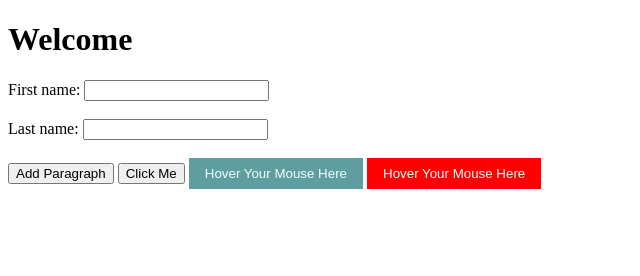
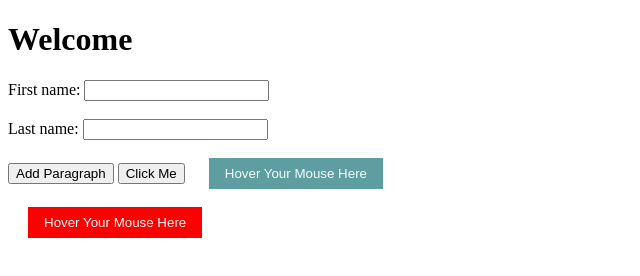
Before and after one commit to UtsavBajracharya/JS-Activity, a plain HTML site: page A1/index.html in a window 1280 px wide. Both pictures are taken after a click on the button "Hover Your Mouse Here". Shown: the whole page, without its empty margins (0-640 px from the left). Drawn offline with Linux system fonts and the light colour scheme.

Commit message:
change function method update variable and styles

```diff
--- a/A1/index.html
+++ b/A1/index.html
@@ -9,9 +9,9 @@
   <body>
     <h1>Welcome</h1>
     <label for="firstname">First name:</label>
-    <input type="text" id="firstname" name="firstname" /><br /><br />
+    <input type="text" id="firstname" name="firstname"/><br><br>
     <label for="lastname">Last name:</label>
-    <input type="text" id="lastname" name="lastname" /><br /><br />
+    <input type="text" id="lastname" name="lastname"/><br><br>
 
     <!-- Button to trigger the event -->
     <button id="addBtn">Add Paragraph</button>
@@ -19,7 +19,7 @@
     <button id="clickMeBtn">Click Me</button>
 
      <!-- Button to hover -->
-     <button class="hoverBtn">Hover Your Mouse Here</button>
+     <button class="hoverBtn">Hover Your Mouse Here</button><br> <br>
 
 
 
--- a/A1/script.js
+++ b/A1/script.js
@@ -60,7 +60,8 @@ document.getElementById("clickMeBtn").addEventListener("click", addParagraph);
 // Question 5
 
 // Function to add hover and click events to a button
-function addButtonEvents(button) {
+const duplicateBtn = function(button) {
+
   // Change background to red on mouse over
   button.addEventListener('mouseover', function() {
       button.style.backgroundColor = 'red';
@@ -75,10 +76,10 @@ function addButtonEvents(button) {
   button.addEventListener('click', function() {
       const newButton = button.cloneNode(true); // Clone the button
       document.body.appendChild(newButton); // Append the cloned button to the body
-      addButtonEvents(newButton); // Add the same events to the new button
+      addButtonEvents(newButton , '<br>'); // Add the same events to the new button
   });
 }
 
 // Add events to the initial button
-const initialButton = document.querySelector('.hoverBtn');
-addButtonEvents(initialButton);
+const mainButton = document.querySelector('.hoverBtn');
+duplicateBtn(mainButton);
--- a/A1/styles.css
+++ b/A1/styles.css
@@ -4,4 +4,5 @@
     color: azure;
     border: none;
     cursor: pointer;
+    margin-left: 20px;
 }
```
